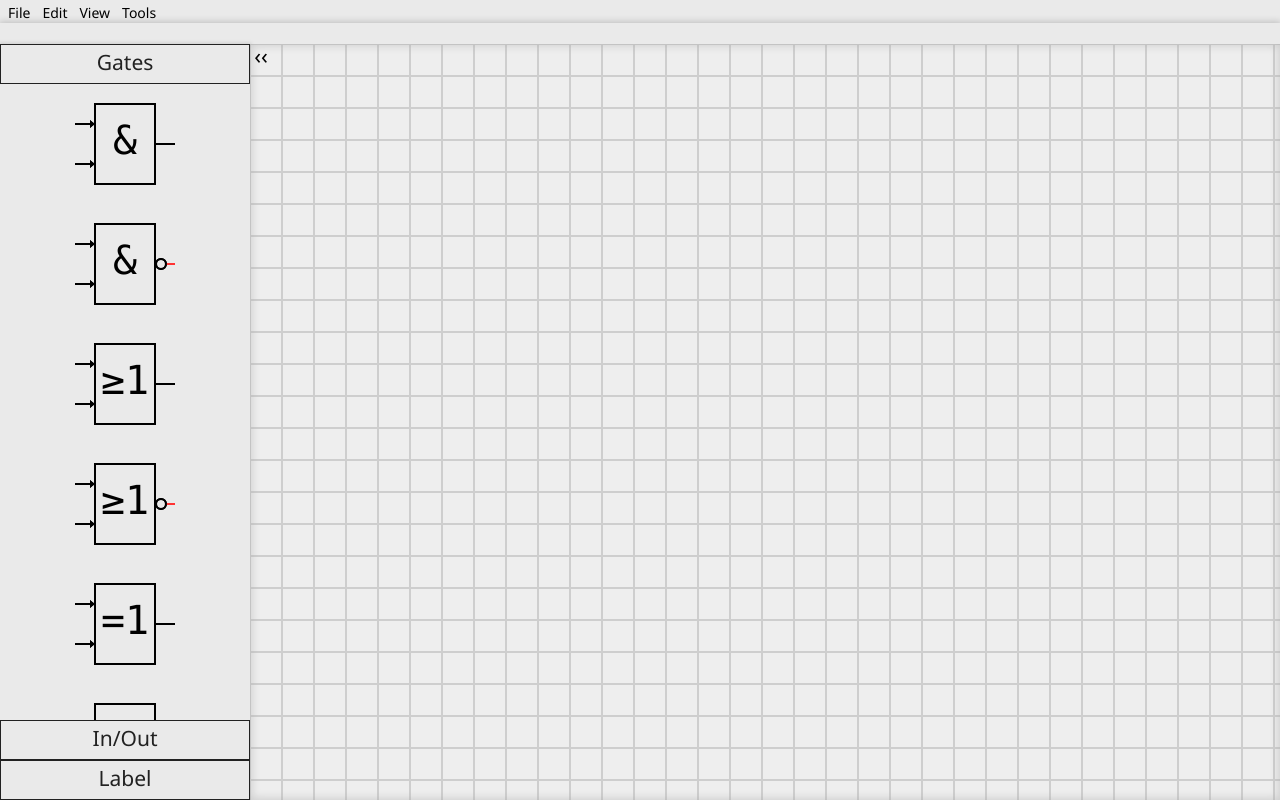
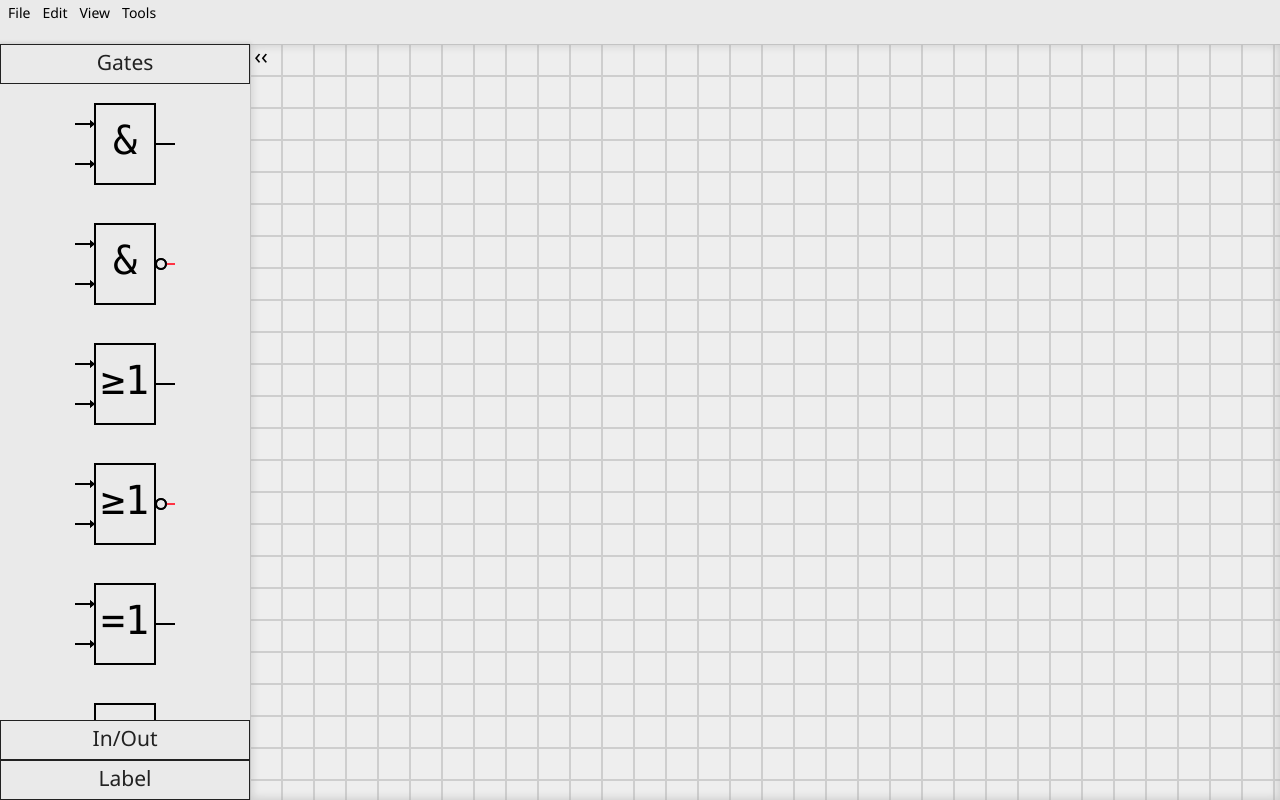
Before and after one commit to tobiaskohnle/cs-web, a plain HTML site: page index.html in a window 1280 px wide. Drawn offline with Linux system fonts and the light colour scheme.

Commit message:
Updated themes

```diff
--- a/files/css/style.css
+++ b/files/css/style.css
@@ -124,8 +124,6 @@ body {
     grid-area: toolbar;
 
     background: var(--ui-background);
-
-    box-shadow: 0 0 7px 1px #0003;
 }
 
 .sidebar {
--- a/files/src/main.js
+++ b/files/src/main.js
@@ -36,12 +36,12 @@ const theme = {
         grid_dots:                Color.parse('#7777'),
         grid_lines:               Color.parse('#aaa7'),
 
-        light_inactive:           Color.parse('#f330'),
-        light_active:             Color.parse('#f334'),
+        light_inactive:           Color.parse('#f340'),
+        light_active:             Color.parse('#f344'),
         wire_inactive:            new Color(.6,1,0),
-        wire_active:              Color.parse('#f33'),
-        segment_inactive:         Color.parse('#f334'),
-        segment_active:           Color.parse('#f33'),
+        wire_active:              Color.parse('#f34'),
+        segment_inactive:         Color.parse('#2af4'),
+        segment_active:           Color.parse('#f34'),
 
         outline:                  new Color(.6,1,0),
         hovered:                  Color.parse('#39d'),
@@ -74,12 +74,12 @@ const theme = {
         grid_dots:                Color.parse('#acf6'),
         grid_lines:               Color.parse('#cceeff1c'),
 
-        light_inactive:           Color.parse('#f330'),
-        light_active:             Color.parse('#f337'),
+        light_inactive:           Color.parse('#f230'),
+        light_active:             Color.parse('#f237'),
         wire_inactive:            new Color(.6,0,1),
-        wire_active:              Color.parse('#f33'),
+        wire_active:              Color.parse('#f23'),
         segment_inactive:         Color.parse('#1473'),
-        segment_active:           Color.parse('#f34'),
+        segment_active:           Color.parse('#f23'),
 
         outline:                  new Color(.6,0,1),
         hovered:                  Color.parse('#2be'),
```
